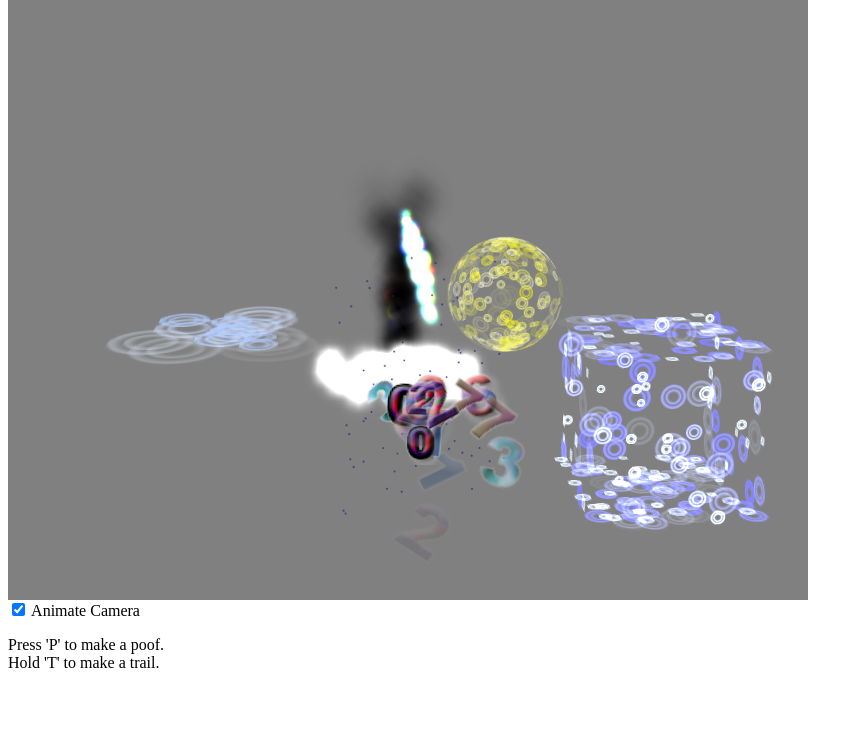
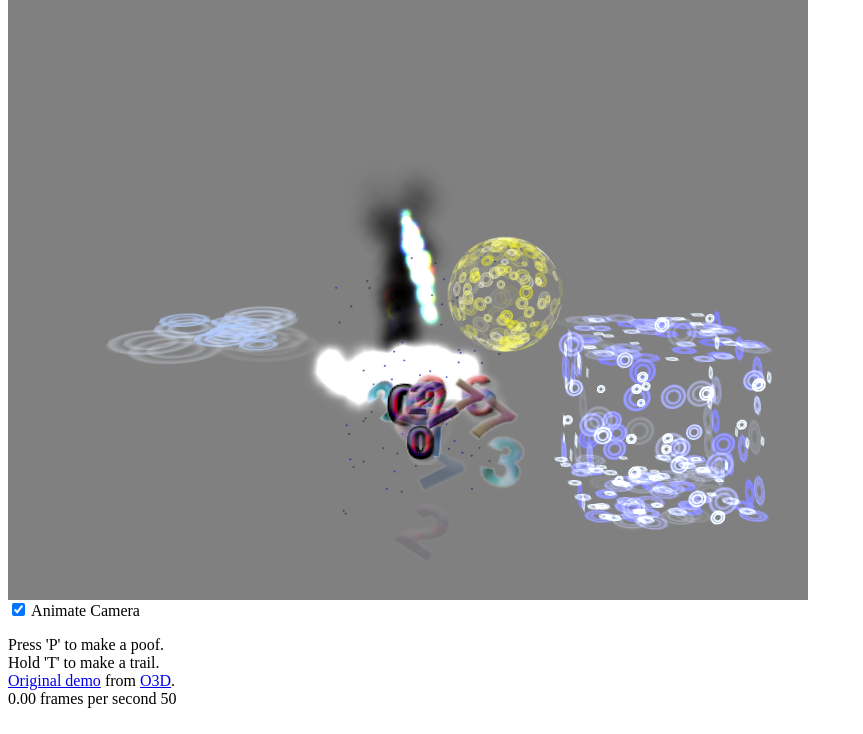
Before and after one commit to lwasiak/lwasiak.github.io, a plain HTML site: page index.html in a window 1280 px wide. Shown: the part 66-800 px from the top of the page, without its empty margins (0-863 px from the left). Drawn offline with Linux system fonts and the light colour scheme; animation ran at ten frames a second.

Commit message:
modified:   demo.js 	modified:   index.html 	modified:   resources/fpscounter.js

```diff
--- a/demo.js
+++ b/demo.js
@@ -145,9 +145,9 @@ function main() {
     if (!gl)
         return;
 
-	var ratio = window.devicePixelRatio ? window.devicePixelRatio : 1;
-	g_canvas.width = 800 * ratio;
-	g_canvas.height = 600 * ratio;
+    var ratio = window.devicePixelRatio ? window.devicePixelRatio : 1;
+    g_canvas.width = 800 * ratio;
+    g_canvas.height = 600 * ratio;
     g_width = g_canvas.width;
     g_height = g_canvas.height;
     controller = new CameraController(g_canvas);
--- a/index.html
+++ b/index.html
@@ -1,3 +1,4 @@
+
 <!--
 Copyright (c) 2009 The Chromium Authors. All rights reserved.
 
@@ -54,6 +55,7 @@ OF THIS SOFTWARE, EVEN IF ADVISED OF THE POSSIBILITY OF SUCH DAMAGE.
     <div>
 Press 'P' to make a poof.<br>
 Hold 'T' to make a trail.<br>
+<a href="http://o3d.googlecode.com/svn/trunk/samples/particles.html">Original demo</a> from <a href="http://code.google.com/apis/o3d/">O3D</a>.
     </div>
     <div id="fps">
     </div>
--- a/resources/fpscounter.js
+++ b/resources/fpscounter.js
@@ -54,12 +54,16 @@ function FPSCounter(outputElement, opt_numSamples) {
  * @return {boolean} whether this FPS counter actually updated this tick.
  */
 FPSCounter.prototype.update = function() {
+    var str = "" + this.curFPS_.toFixed(2) + " frames per second " + this.curSample_;
+    this.outputElement_.innerHTML = str;
+
     if (++this.curSample_ >= this.numSamples_) {
         var curTime = new Date();
         var startTime = this.startTime_;
         var diff = curTime.getTime() - startTime.getTime();
         this.curFPS_ = (1000.0 * this.numSamples_ / diff);
         var str = "" + this.curFPS_.toFixed(2) + " frames per second";
+        this.outputElement_.innerHTML = str;
         this.curSample_ = 0;
         this.startTime_ = curTime;
         return true;
```
